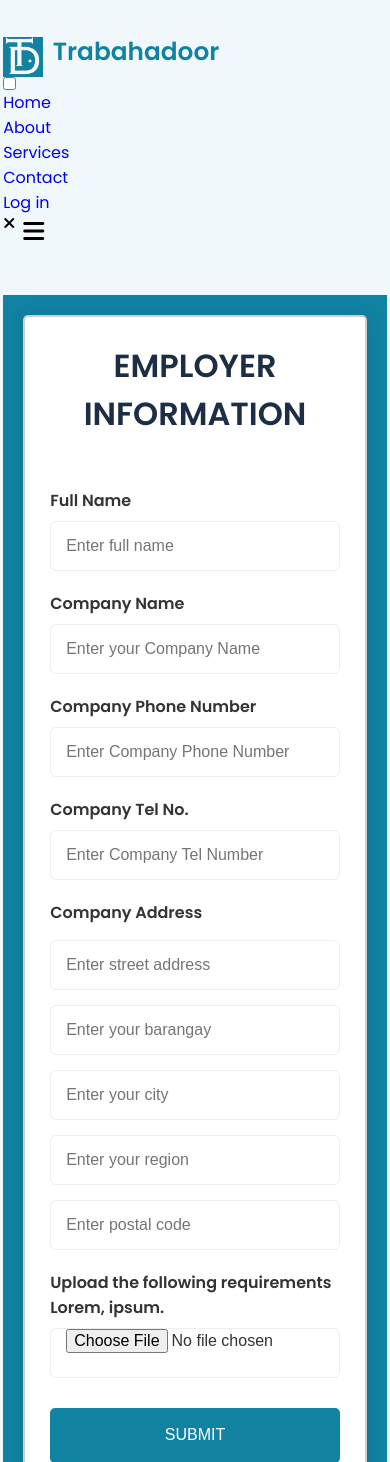
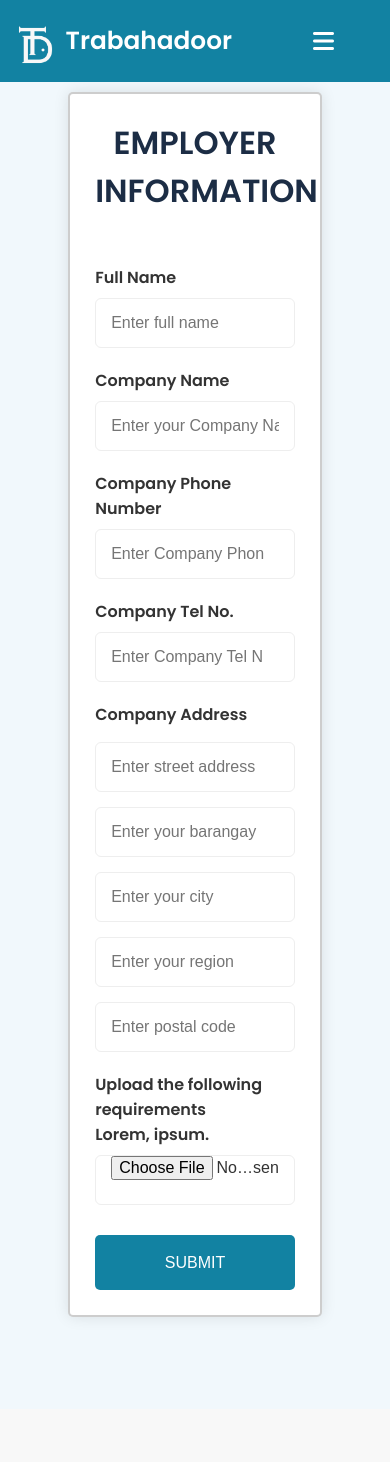
Before and after one commit to carla-dimaandal/TrabahadoorJobPortal, a PHP site: page /EmployerInfo.html in a window 390 px wide. Shown: the top 1462 px of the page. After the commit the page ends 1323 px from the top, so only its background shows below. Run offline with PHP 8.4, Linux system fonts and the light colour scheme.

Commit message:
Update style6.css

```diff
--- a/style6.css
+++ b/style6.css
@@ -46,7 +46,21 @@
     padding: 0 3rem 2rem;
     z-index:10;
 }
+nav{
+    color:#fff;
+}
+header{
+    padding:1rem;
+    top:0;
+    left:0;
+    background-color: var(--primaryColor);
+    width:100%;
+    position:fixed;
+    margin-bottom:1.5rem;
+    z-index:1000;
+}
 header .container{
+    background-color: #fff;
     display:flex;
     justify-content: space-between;
     align-items: center;
@@ -62,150 +76,141 @@
     margin-top:0.6rem;
 }
 .logo h3{
-    color:var(--primaryColor);
+    color:var(--whiteColor);
     font-size: 1.55rem;
     line-height:1.2;
     font-weight:700;
 }
 
-.links{
-    display:flex;
-    list-style:none;
-    align-items:center;
+.nav-bar {
+    width: 100%;
+    display: flex;
+    justify-content: space-between;
+    align-items: center;
+    list-style: none;
+    position: relative;
 }
 
-.links a{
-    color:gray;
-    margin-left:4.5rem;
+.menu{
+    width:40%;
+    display:flex;
+    align-items:center;
+    justify-content:space-between;
+    text-align:right;
+
+}
+
+.menu li a{
+    color:var(--whiteColor);
+    margin:auto;
     display:inline-block;
+    padding: 1.2rem;
+    padding-bottom:0.3rem;
+    text-align: center;
+    transition: 0.15s ease-in-out;
+    position: relative;
+    font-weight:500;
+    text-transform: uppercase;
 }
-.links a:after{
+.menu li a:after{
     content:"";
     position:absolute;
     background-color:var(--blueColor);
     width:0;
     height:3px;
-    bottom:-10px;
+    bottom:0px;
     left:0;
+    transition: 0.15s ease-in-out;
 
 }
-.links a:hover{
+.menu li a:hover{
     color:var(--blueColor);
     transform:scale(1.05);
     transition:0.3s;
 }
-.links a:hover:after {
-    width: 100%;
+.menu li a:hover:after {
+    width: 98%;
 }
 
-.container .btn{
-    display:inline-block;
-    padding: .9rem 1.9rem;
-    color: #fff !important;
-    background-color:var(--blueColor);
-    border-radius: 16px;
-    text-transform:capitalize;
-    transition: .3s;
+#icon{
+    width:30px;
+    cursor:pointer;
 }
 
-.container .btn:hover{
-    background-color:var(--primaryColor);
-    transform: scale(1) !important;
+.open-menu , .close-menu {
+    position: absolute;
+    color: var(--whiteColor);
+    cursor: pointer;
+    font-size: 1.5rem;
+    display: none;
+}
+.open-menu {
+    top: 50%;
+    right: 20px;
+    transform: translateY(-50%);
+    display: none;
+    cursor: pointer;
+    padding: 20px;
+    font-size: 1.5em;
+}
+.close-menu {
+    top: 20px;
+    right: 20px;
+}
+#check {display: none;}
+@media(max-width: 1060px){
+    .menu {
+        flex-direction: column;
+        align-items: center;
+        justify-content: center;
+        width: 35%;
+        height: 100vh;
+        position:absolute;
+        top: 0;
+        right: -100%;
+        z-index: 100;
+        background-color: var(--primaryColor);
+        transition: all 0.2s ease-in-out;
+    }
+    .menu li {margin-top: 40px;}
+    .menu li a {
+        margin-top: 10px;
+        padding: 10px;
+        color: var(--whiteColor);
+    }
+    .showcase-area{
+        padding-top:15%;
+    }
+
+    .open-menu , .close-menu {display: block;}
+    #check:checked ~ .menu {right: 0;}
 }
 
-.open-menu {
-    display: none;
-    cursor: pointer;
-    top: 2em;
-    right: 20px;
-    padding: 20px;
-    transform: translateY(-50%);
-    font-size: 1.5em;
-
-}
-
-@media (max-width: 958px){
-    .links,
-    .container .btn{
-        display: none;
+@media(max-width: 600px){
+    .menu {
+        flex-direction: column;
+        align-items: center;
+        justify-content: center;
+        width: 80%;
+        height: 100vh;
+        position:absolute;
+        top: 0;
+        right: -100%;
+        z-index: 100;
+        background-color: var(--primaryColor);
+        transition: all 0.2s ease-in-out;
     }
-
-    .open-menu{
-        display: block;
+    .menu li {margin-top: 40px;}
+    .menu li a {
+        margin-top: 10px;
+        padding: 10px;
+        color: var(--whiteColor);
     }
-
-    .dropdown-menu{
-        display: block;
-
-
+    .showcase-area{
+        padding-top:15%;
     }
-
-}
-
-@media (max-width: 750px){
-    .right{
-        display:none;
-    }
-    .image{
-        display: none;
-    }
-
-    .footerNav ul{
-        flex-direction: column;
-    }
-
-    .footerNav ul li{
-        width: 100%;
-        text-align: center;
-        margin: 10px;
-    }
-}
-
-
-.dropdown-menu{
-    position: absolute;
-    right: 0;
-    top: 80px;
-    width: 300px;
-    height: 0;
-    background-color: var(--blueColor);
-    backdrop-filter: blur(50px);
-    z-index: 100;
-    overflow: hidden;
-    transition: height 0.2s cubic-bezier(0.175, 0.885, 0.32, 1.275)
-
-
-}
-
-.dropdown-menu.open{
-    height: 100vh;
-
-}
-
-.dropdown-menu li{
-    color:var(--whiteColor);
-    padding:0.7rem;
-    display: flex;
-    align-items: center;
-    justify-content: center;
-    flex-direction: column;
-}
-.dropdown-menu li a{
-    color:var(--whiteColor);
-    text-decoration:none;
-}
-
-.dropdown-menu .btn{
-    width: 100%;
-    display: flex;
-    justify-content: center;
-    padding: .9rem 1.9rem;
-    color: #fff !important;
-    background-color:var(--blueColor);
-    border-radius: 16px;
-    text-transform:capitalize;
-    transition: .3s;
-
+    .open-menu , .close-menu {display: block;}
+    #check:checked ~ .menu {right: 0;}
 }
 .cta .btn{
     display:inline-block;
@@ -228,9 +233,9 @@
     display: flex;
     align-items: center;
     justify-content: center;
-    padding: 20px;
-    background: var(--primaryColor);
+    padding: 65px;
 }
+
 .Regform {
     position: relative;
     max-width: 700px;
```
